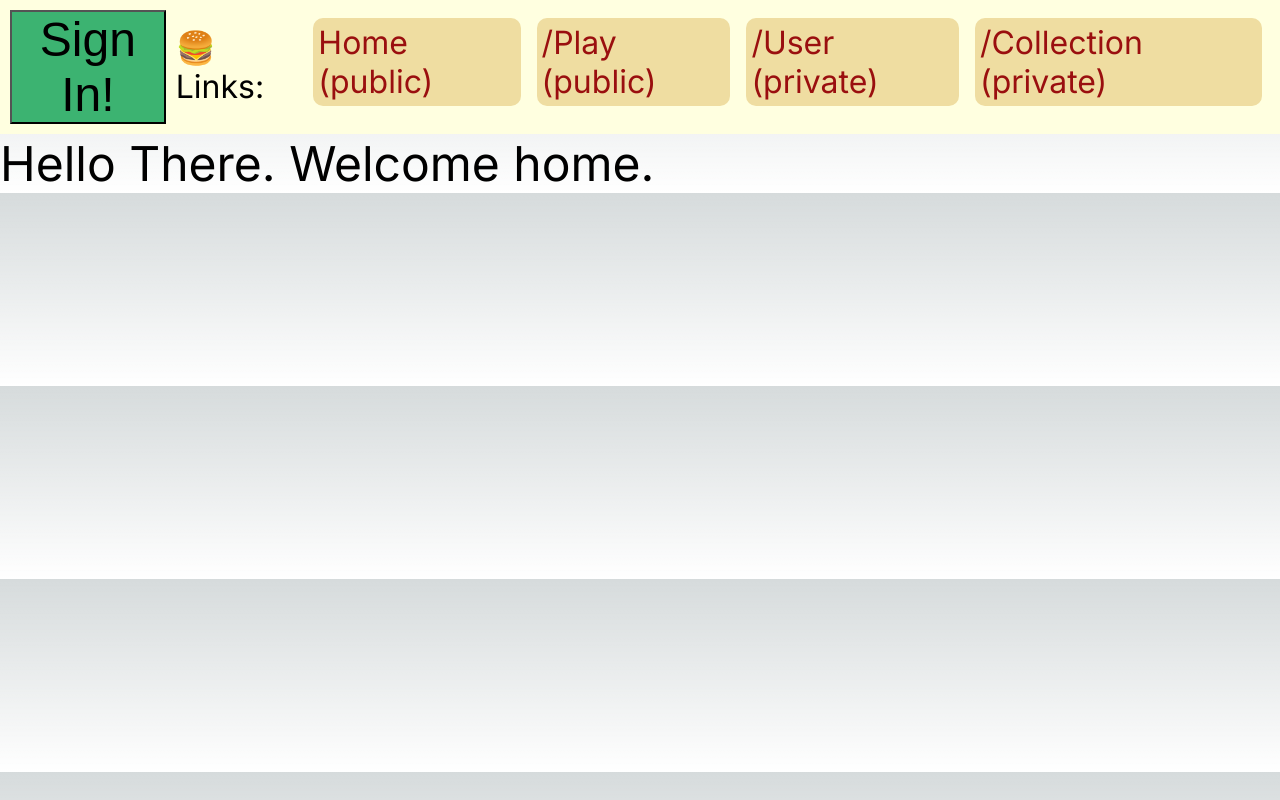
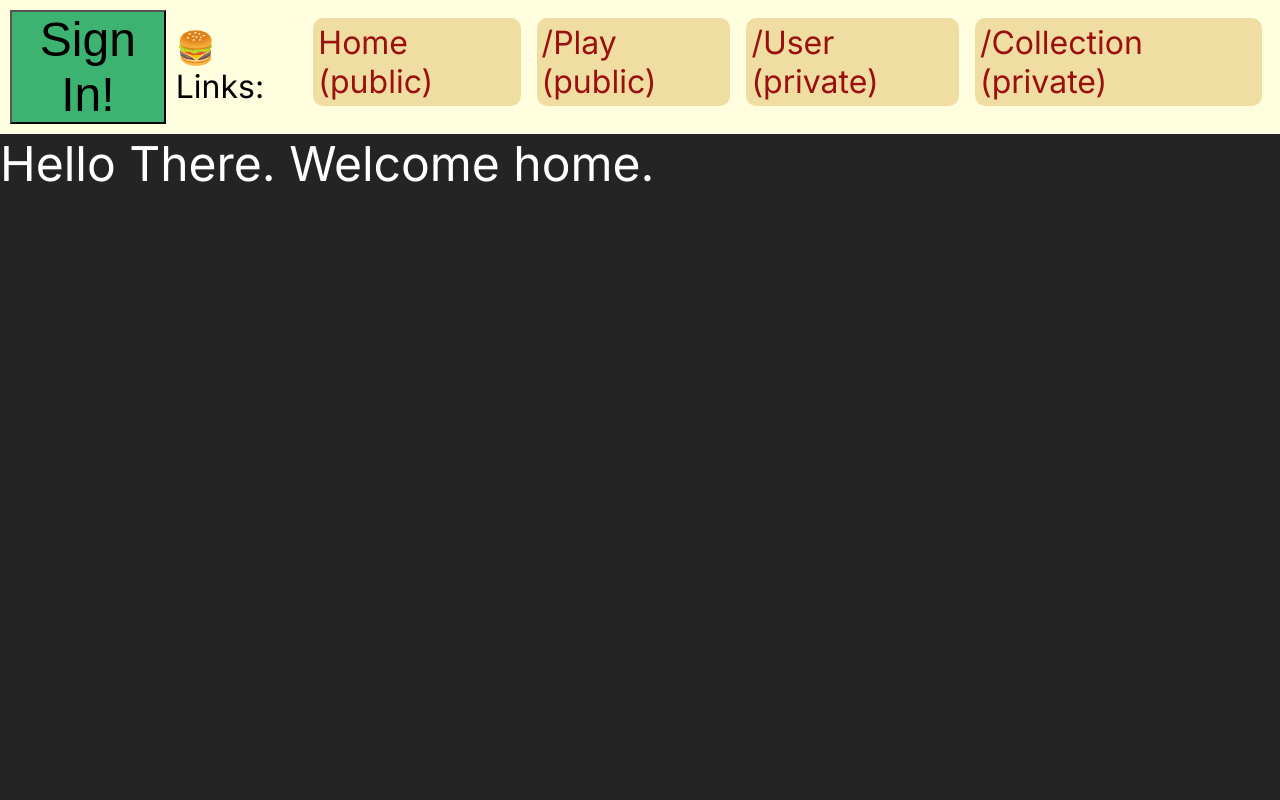
Before and after one commit to sheleoni/icecream-kana-game, a Next.js app: page / in a window 1280 px wide. Built offline with nearby package versions, Linux system fonts and the light colour scheme; no server answers.

Commit message:
fix: light mode background color

```diff
--- a/src/app/globals.css
+++ b/src/app/globals.css
@@ -86,13 +86,8 @@
 }
 
 body {
-  color: rgb(var(--foreground-rgb));
-  background: linear-gradient(
-      to bottom,
-      transparent,
-      rgb(var(--background-end-rgb))
-    )
-    rgb(var(--background-start-rgb));
+  color: white;
+  background: #242424;
 }
 
 a {
```
